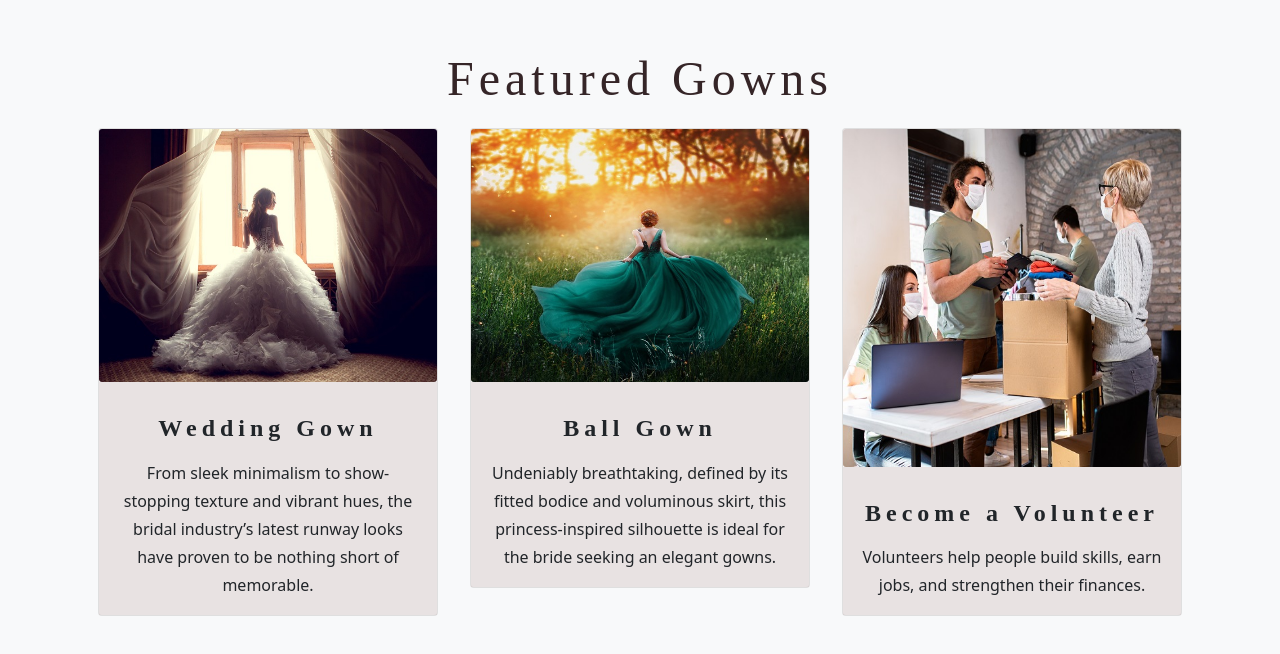
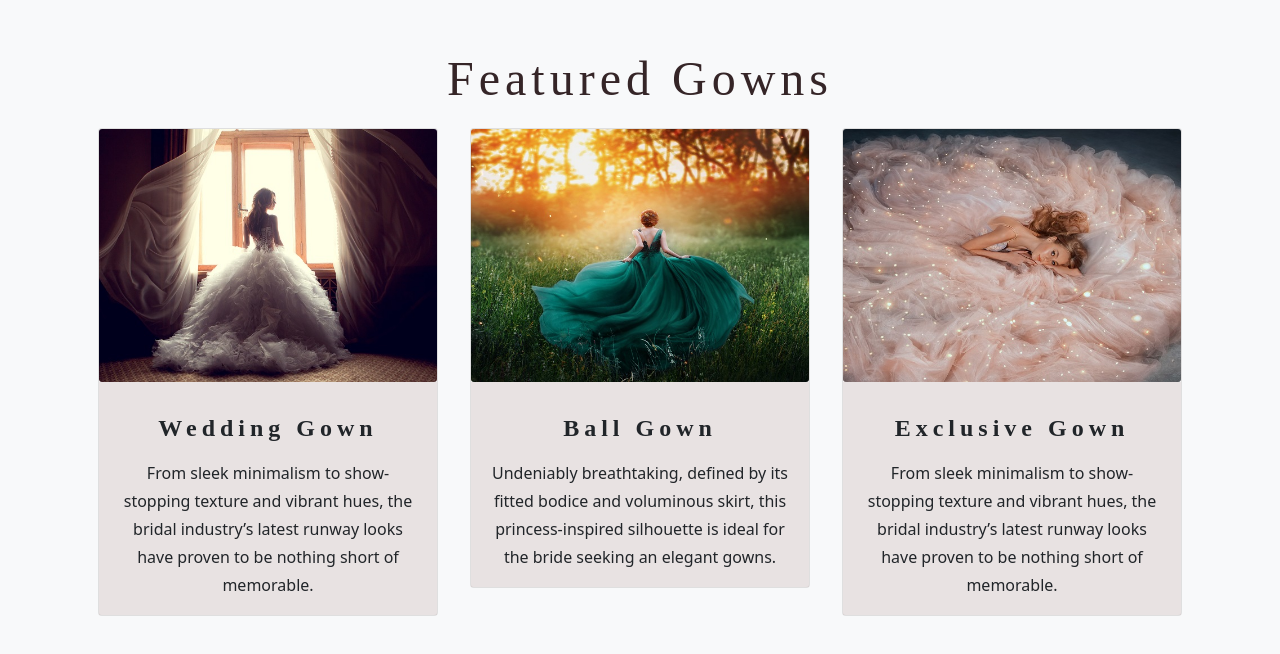
Before and after one commit to jannethg/GownsofLove2024, a React (Create React App) app: page / in a window 1280 px wide. Shown: the part 1978-2632 px from the top of the page. Built offline with nearby package versions, Linux system fonts and the light colour scheme.

Commit message:
updated image on the Partners.js to show featured item

```diff
--- a/src/app/shared/PARTNERS.js
+++ b/src/app/shared/PARTNERS.js
@@ -3,6 +3,7 @@ import heartImg from '../assets/teams/heart.jpg';
 import volunteersImg from '../assets/teams/volunteers.jpg';
 import giftImg from '../assets/teams/gift.jpg';
 import familyImg from '../assets/teams/family.jpg';
+import timelessDressImg from "../assets/gowns/4.jpg";
 
 
 export const PARTNERS = [
@@ -32,10 +33,10 @@ export const PARTNERS = [
     },
     {
         id: 3,
-        name: 'Become a Volunteer',
-        image: volunteersImg,
+        name: 'Exclusive Gown',
+        image: timelessDressImg,
         featured: true,
         description:
-            'Volunteers help people build skills, earn jobs, and strengthen their finances.'
+            'From sleek minimalism to show-stopping texture and vibrant hues, the bridal industry’s latest runway looks have proven to be nothing short of memorable.'
     }
 ];
```
